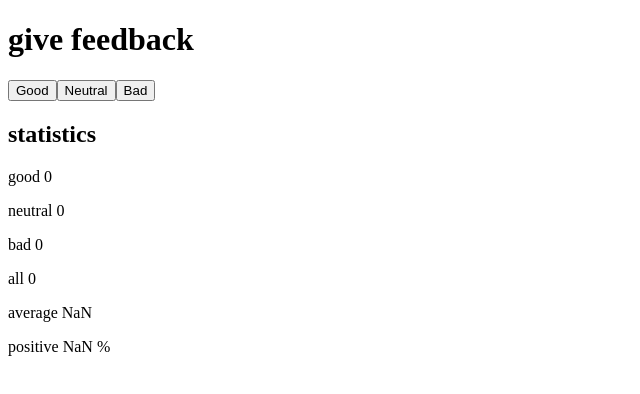
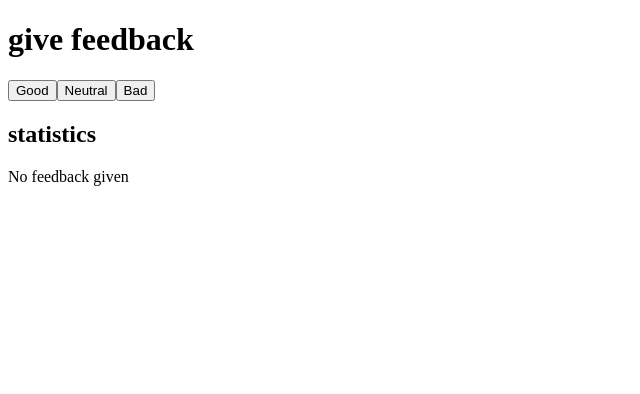
Before and after one commit to cjsellwood/fso, a React (Create React App) app in the folder part1/unicafe/: page / in a window 1280 px wide. Shown: the top 394 px of the page, without its empty margins (0-640 px from the left). Built offline with nearby package versions, Linux system fonts and the light colour scheme.

Commit message:
1.9 complete

```diff
--- a/part1/unicafe/src/App.js
+++ b/part1/unicafe/src/App.js
@@ -5,6 +5,9 @@ const Button = ({ handleClick, text }) => {
 };
 
 const Statistics = ({ good, neutral, bad }) => {
+  if (good + neutral + bad === 0) {
+    return <p>No feedback given</p>;
+  }
   return (
     <div>
       <p>good {good}</p>
```
